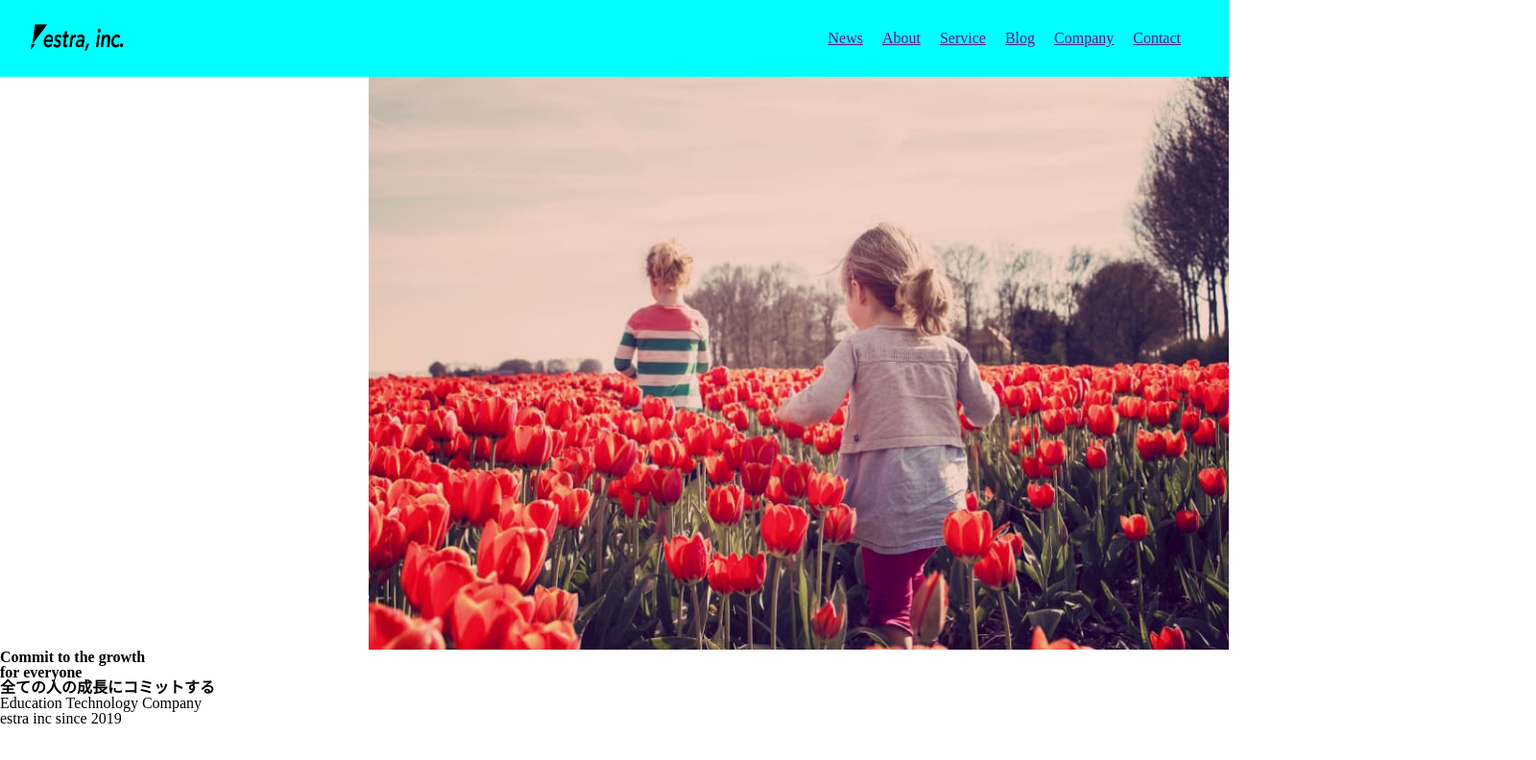
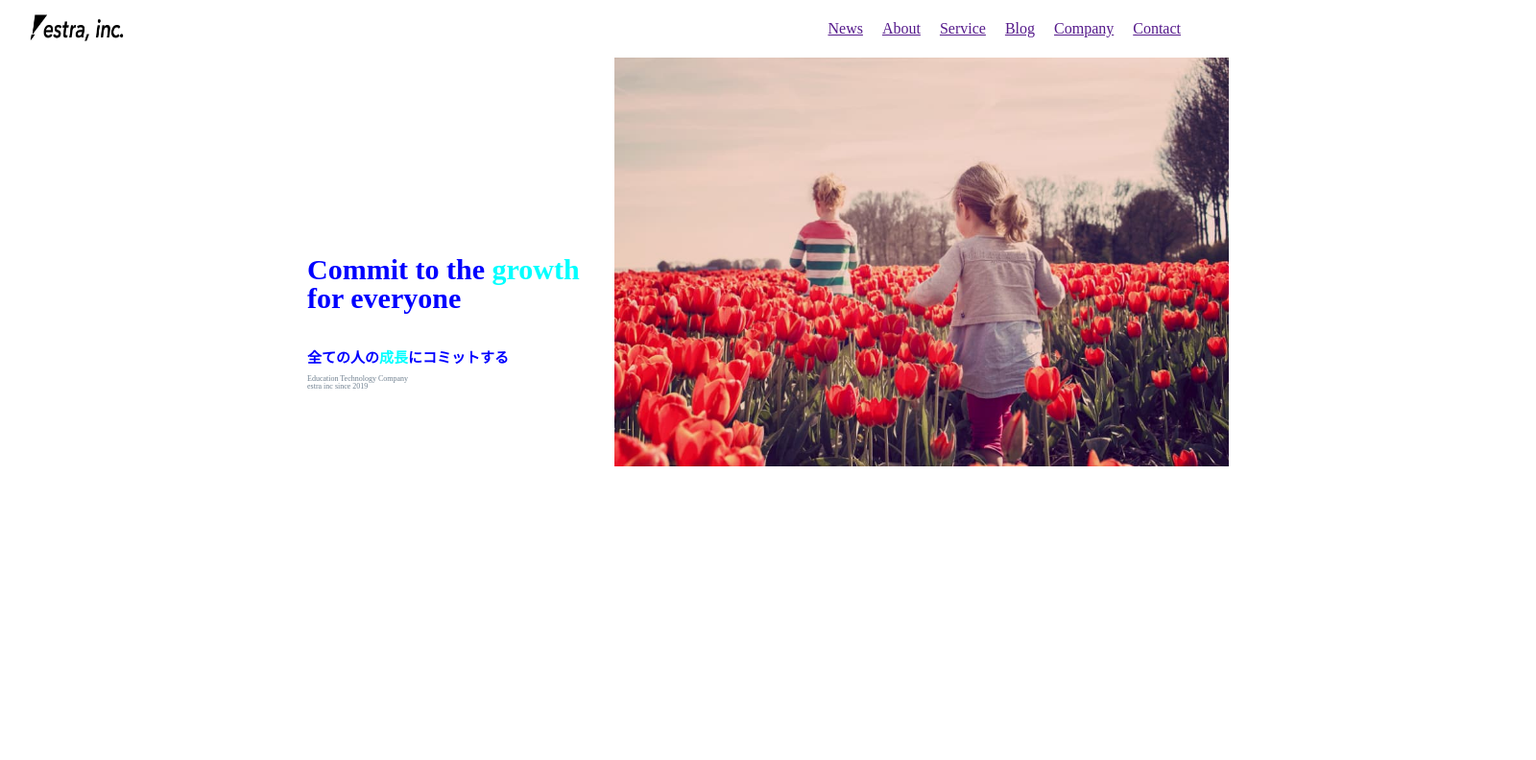
Before and after one commit to yamakawashoya/LPsite, a plain HTML site: page index.html in a window 1280 px wide. Shown: the whole page at 96% size, 1600 px wide, since content can reach past the window. Drawn offline with Linux system fonts and the light colour scheme.

Commit message:
first commit

```diff
--- a/css/style.css
+++ b/css/style.css
@@ -1,8 +1,8 @@
 header {
   display: flex;
   width: 100%;
-  height: 80px;
-  background-color: aqua;
+  height: 60px;
+  background-color: white;
   align-items: center;
 }
 
@@ -27,6 +27,10 @@ header {
   margin-right: 20px;
 }
 
+.main {
+  width: 100%;
+}
+
 .commit__relative {
   position: relative;
 }
@@ -34,14 +38,36 @@ header {
 .commit__img {
   margin: 0 0 0 auto;
   display: block;
-  width: 70%;
+  width: 50%;
 }
 
-.commit__main {
+.commit__title {
   margin-right: auto;
-    font-size: 30px;
-    color: blue;
-    position: relative;
-    top: 15px;
-    left: 15px;
+  font-size: 30px;
+  color: blue;
+  position: relative;
+  top: -220px;
+  left: 25%;
 }
+
+.commit__subtitle {
+  margin-right: auto;
+  font-size: 15px;
+  color: blue;
+  position: relative;
+  top: -180px;
+  left: 25%;
+}
+
+.commit__memo {
+  margin-right: auto;
+  color: slategray;
+  position: relative;
+  top: -170px;
+  left: 25%;
+  font-size: 8px;
+}
+
+span {
+  color: aqua;
+}
--- a/index.html
+++ b/index.html
@@ -31,8 +31,8 @@
       </div>
       <div class="commit_main">
         <h1 class="commit__title">Commit to the <span>growth</span><br>for everyone</h1>
-        <h2 class="commit__subtitle">全ての人の成長にコミットする</h2>
-        <p class="commit__mamo">Education Technology Company <br>estra inc since 2019</p>
+        <h2 class="commit__subtitle">全ての人の<span>成長</span>にコミットする</h2>
+        <p class="commit__memo">Education Technology Company <br>estra inc since 2019</p>
       </div>
     </div>
   </main>
```
